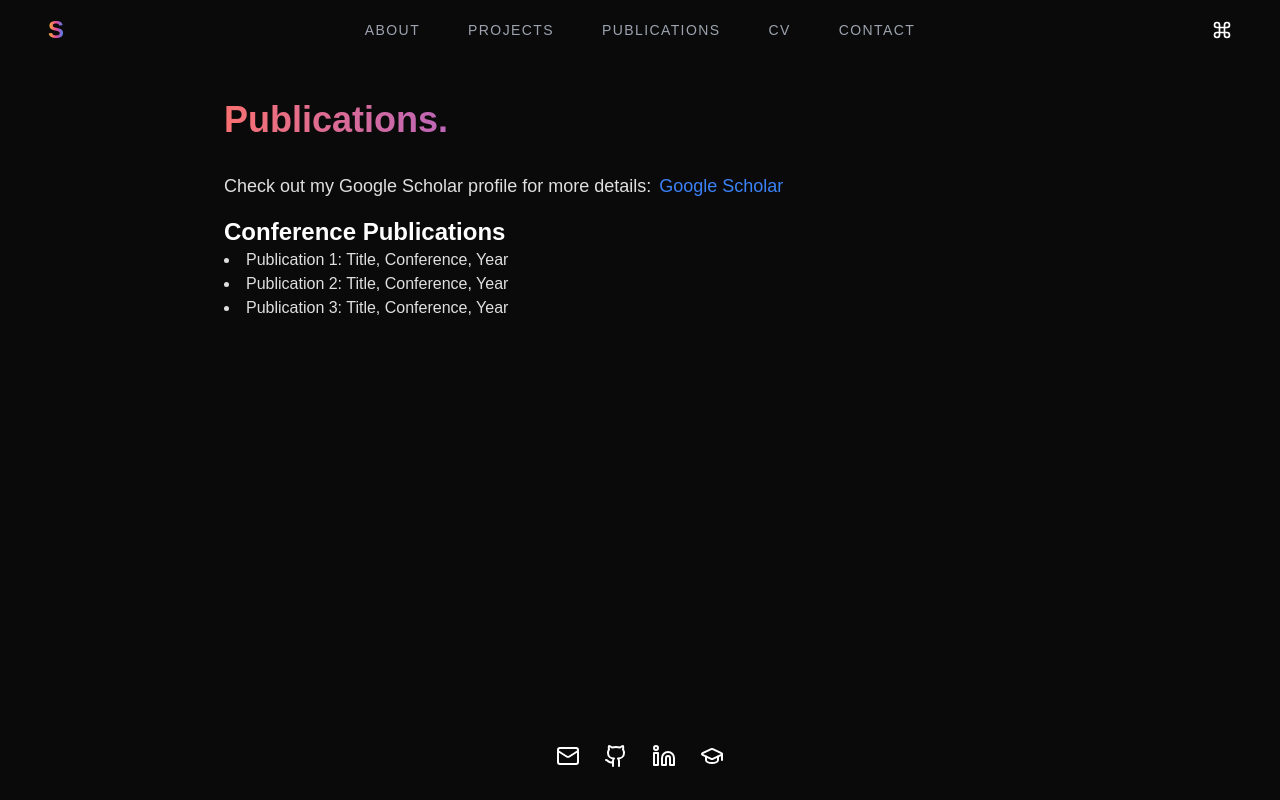
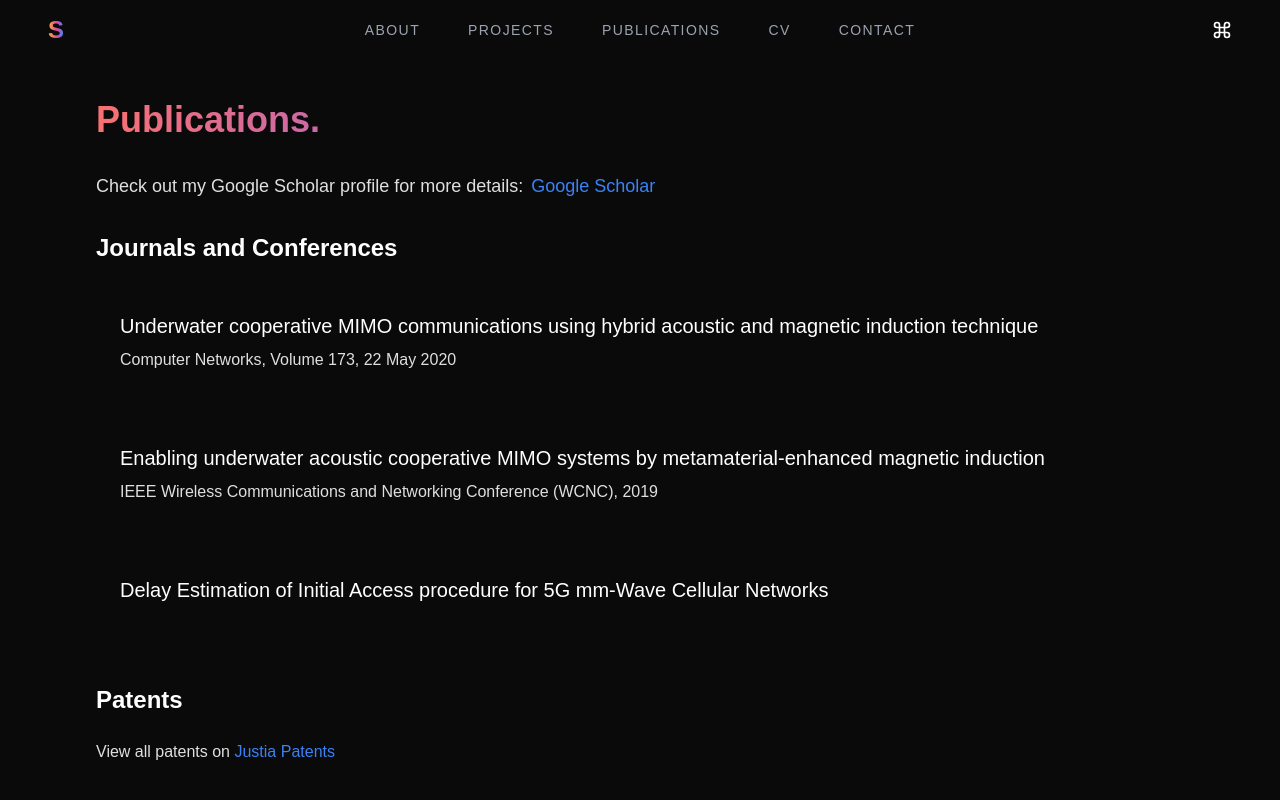
Before and after one commit to devam1206/Soham-Portfolio, a React (Vite) app: page /publications in a window 1280 px wide. Built offline with nearby package versions, Linux system fonts and the light colour scheme.

Commit message:
feat: add publications and patents, update projects component

```diff
--- /dev/null
+++ b/src/data/projects.js
@@ -0,0 +1,14 @@
+export const projects = [
+  {
+    id: 1,
+    title: "Link Adaptation for NB-IOT over GEO Satellites",
+    description: `Link adaptation is a mechanism by which the eNB selects optimal resources for uplink and downlink data transmissions based on the quality of the air-interface link. The eNB uses a combination of repetitions, modulation and coding schemes (MCS) depending on the link quality (RSSI or SINR) and channel utilisation at that point.
+
+For UEs which are in poor coverage area and have low RSSI & SINR, the eNB allocates more resources (more repetitions and lower coding rate / MCS) compared to the UEs that have a good coverage condition.
+
+This selection is done on a per-UE basis, and the resource allocation may change over time if the radio channel condition changes.
+This mechanism is called Link Adaptation.`,
+    image: "/images/projects/link-adaptation.jpg",
+    tags: ["NB-IOT", "Satellite Communications", "Link Adaptation", "Radio Networks"],
+  }
+];
--- a/src/pages/Projects.jsx
+++ b/src/pages/Projects.jsx
@@ -1,22 +1,45 @@
 import React from "react";
+import { projects } from "../data/projects";
 
 export default function Projects() {
   return (
     <div className="py-10 px-4 md:px-8">
-      <div className="max-w-4xl mx-auto">
+      <div className="max-w-6xl mx-auto">
         <h1 className="text-3xl md:text-4xl font-bold mb-8 text-transparent bg-gradient-to-r from-green-400 via-blue-500 to-purple-500 bg-clip-text">Projects.</h1>
         <div className="grid gap-8">
-          {/* Project cards will go here */}
-          <div className="bg-slate-800 rounded-lg p-6">
-            <h2 className="text-xl font-semibold text-white mb-2">Project Name</h2>
-            <p className="text-slate-400 mb-4">
-              Brief description of the project and its key features.
-            </p>
-            <div className="flex gap-4">
-              <a href="#" className="text-blue-400 hover:text-blue-300">View Project</a>
-              <a href="#" className="text-blue-400 hover:text-blue-300">Source Code</a>
+          {projects.map((project) => (
+            <div key={project.id} className="bg-slate-800 rounded-lg overflow-hidden">
+              <div className="md:flex">
+                {project.image && (
+                  <div className="md:w-1/3">
+                    <img
+                      src={project.image}
+                      alt={project.title}
+                      className="w-full h-full object-cover"
+                    />
+                  </div>
+                )}
+                <div className="p-6 md:w-2/3">
+                  <h2 className="text-xl font-semibold text-white mb-4">{project.title}</h2>
+                  <p className="text-slate-400 mb-4 whitespace-pre-line">
+                    {project.description}
+                  </p>
+                  {project.tags && (
+                    <div className="flex flex-wrap gap-2 mb-4">
+                      {project.tags.map((tag, index) => (
+                        <span
+                          key={index}
+                          className="px-3 py-1 bg-slate-700 text-slate-300 rounded-full text-sm"
+                        >
+                          {tag}
+                        </span>
+                      ))}
+                    </div>
+                  )}
+                </div>
+              </div>
             </div>
-          </div>
+          ))}
         </div>
       </div>
     </div>
--- a/src/pages/Publications.jsx
+++ b/src/pages/Publications.jsx
@@ -2,22 +2,89 @@ import React from 'react';
 
 export default function Publications() {
   return (
-    <div className="max-w-4xl mx-auto py-10 px-4 md:px-8">
+    <div className="max-w-6xl mx-auto py-10 px-4 md:px-8">
       <h1 className="text-3xl md:text-4xl font-bold mb-8 text-transparent bg-gradient-to-r from-red-400 via-purple-500 to-indigo-500 bg-clip-text">Publications.</h1>
-      <p className="mb-4 text-lg text-slate-400">
+      <p className="mb-8 text-lg text-slate-400">
         Check out my Google Scholar profile for more details:
         <a href="https://scholar.google.com/citations?user=aT7kdMMAAAAJ&hl=en" target="_blank" rel="noopener noreferrer" className="text-blue-500 hover:underline ml-2">
           Google Scholar
         </a>
       </p>
-      <div className="prose prose-invert">
-        <h3 className="text-2xl font-bold text-white">Conference Publications</h3>
-        <ul className="list-disc list-inside text-slate-400">
-          <li>Publication 1: Title, Conference, Year</li>
-          <li>Publication 2: Title, Conference, Year</li>
-          <li>Publication 3: Title, Conference, Year</li>
-          {/* Add more publications as needed */}
-        </ul>
+
+      {/* Journals and Conferences */}
+      <div className="mb-12">
+        <h2 className="text-2xl font-bold text-white mb-6">Journals and Conferences</h2>
+        <div className="space-y-6">
+          <div className="bg-slate-800 p-6 rounded-lg">
+            <h3 className="text-xl text-white mb-2">
+              <a href="https://www.sciencedirect.com/science/article/abs/pii/S1389128620300165" target="_blank" rel="noopener noreferrer" className="hover:text-blue-400">
+                Underwater cooperative MIMO communications using hybrid acoustic and magnetic induction technique
+              </a>
+            </h3>
+            <p className="text-slate-400">Computer Networks, Volume 173, 22 May 2020</p>
+          </div>
+
+          <div className="bg-slate-800 p-6 rounded-lg">
+            <h3 className="text-xl text-white mb-2">
+              <a href="https://ieeexplore.ieee.org/abstract/document/8885489" target="_blank" rel="noopener noreferrer" className="hover:text-blue-400">
+                Enabling underwater acoustic cooperative MIMO systems by metamaterial-enhanced magnetic induction
+              </a>
+            </h3>
+            <p className="text-slate-400">IEEE Wireless Communications and Networking Conference (WCNC), 2019</p>
+          </div>
+
+          <div className="bg-slate-800 p-6 rounded-lg">
+            <h3 className="text-xl text-white mb-2">
+              <a href="https://ieeexplore.ieee.org/abstract/document/9599885" target="_blank" rel="noopener noreferrer" className="hover:text-blue-400">
+                Delay Estimation of Initial Access procedure for 5G mm-Wave Cellular Networks
+              </a>
+            </h3>
+          </div>
+        </div>
+      </div>
+
+      {/* Patents */}
+      <div>
+        <h2 className="text-2xl font-bold text-white mb-6">Patents</h2>
+        <p className="text-slate-400 mb-6">
+          View all patents on{' '}
+          <a href="https://patents.justia.com/inventor/soham-dhiren-desai" target="_blank" rel="noopener noreferrer" className="text-blue-500 hover:underline">
+            Justia Patents
+          </a>
+        </p>
+        <div className="space-y-6">
+          <div className="bg-slate-800 p-6 rounded-lg">
+            <h3 className="text-xl text-white mb-2">Managing Satellite Network Demand for Emergency Services</h3>
+            <p className="text-slate-400 mb-2">Publication number: 20240334490</p>
+            <p className="text-slate-400">
+              Apparatuses, methods, and systems for managing a network demand for emergency services are disclosed. One method includes adaptively reserving, by a base station of a satellite network, reserved PRACH (physical random access channel) preambles for a plurality of reserved services...
+            </p>
+          </div>
+
+          <div className="bg-slate-800 p-6 rounded-lg">
+            <h3 className="text-xl text-white mb-2">Control of States of a Wireless Device for Connection to a Satellite Network</h3>
+            <p className="text-slate-400 mb-2">Publication number: 20240397427</p>
+            <p className="text-slate-400">
+              Apparatuses, methods, and systems for managing an operational state of a wireless device that connects to a satellite wireless network are disclosed. One method includes supporting, by a base station, a wireless connection of the wireless device through a satellite...
+            </p>
+          </div>
+
+          <div className="bg-slate-800 p-6 rounded-lg">
+            <h3 className="text-xl text-white mb-2">Multicast Message that includes Responses to Radio Resource Requests of Wireless Devices of a Multicast Group</h3>
+            <p className="text-slate-400 mb-2">Publication number: 20240357621</p>
+            <p className="text-slate-400">
+              Apparatuses, methods, and systems of a base station that multicasts a multicast message that includes responses to radio resource requests of wireless devices of a multicast group are disclosed...
+            </p>
+          </div>
+
+          <div className="bg-slate-800 p-6 rounded-lg">
+            <h3 className="text-xl text-white mb-2">Managing a User Equipment Connection to a Wireless Network</h3>
+            <p className="text-slate-400 mb-2">Publication number: 20240040650</p>
+            <p className="text-slate-400">
+              Apparatuses, methods, and systems for managing a User Equipment (UE) connection to a wireless network are disclosed. One method includes attaching, by a core network, the UE to the wireless network...
+            </p>
+          </div>
+        </div>
       </div>
     </div>
   );
```
Also changed, not shown: 1 other file (tests, documents, lock files or other folders).
